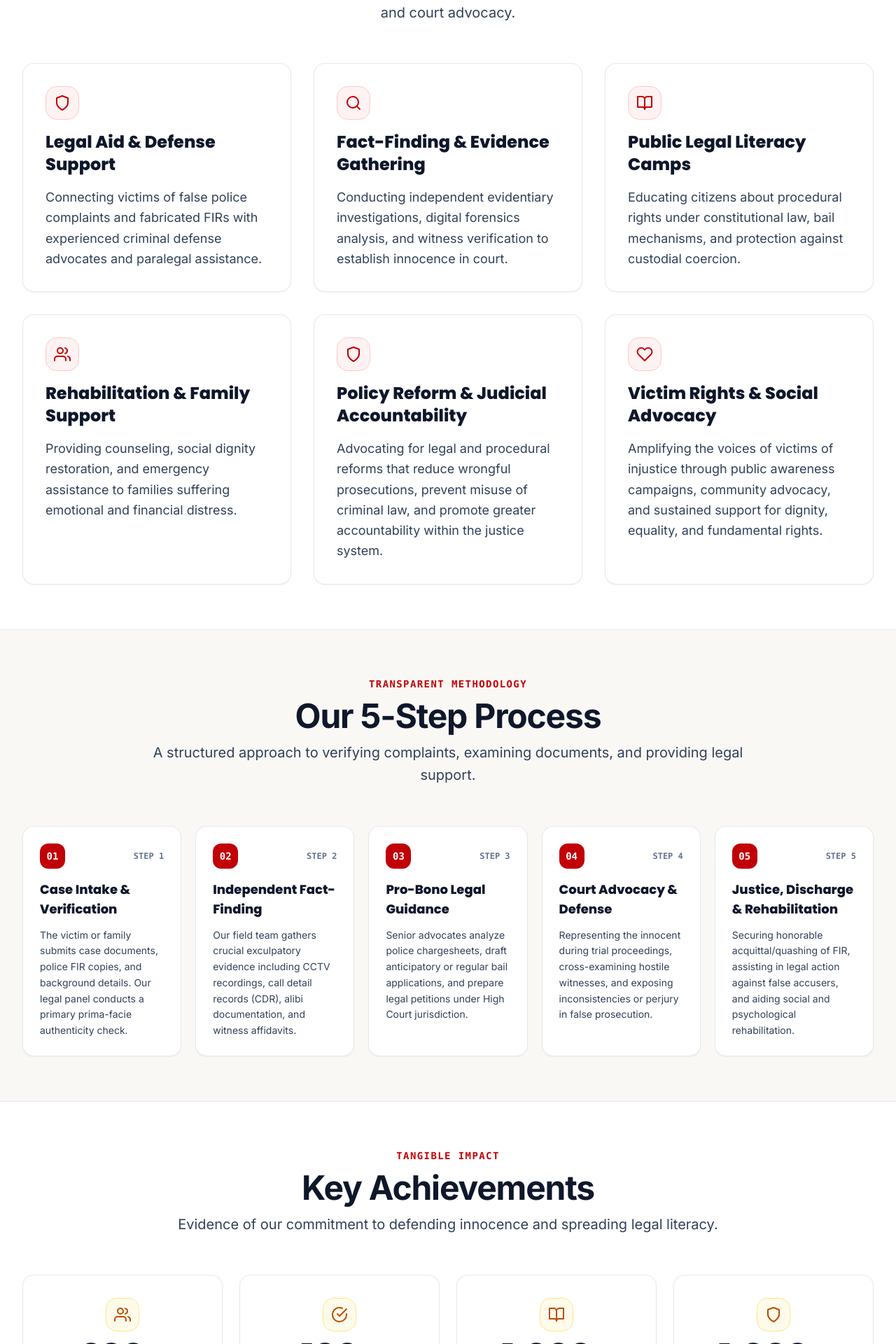
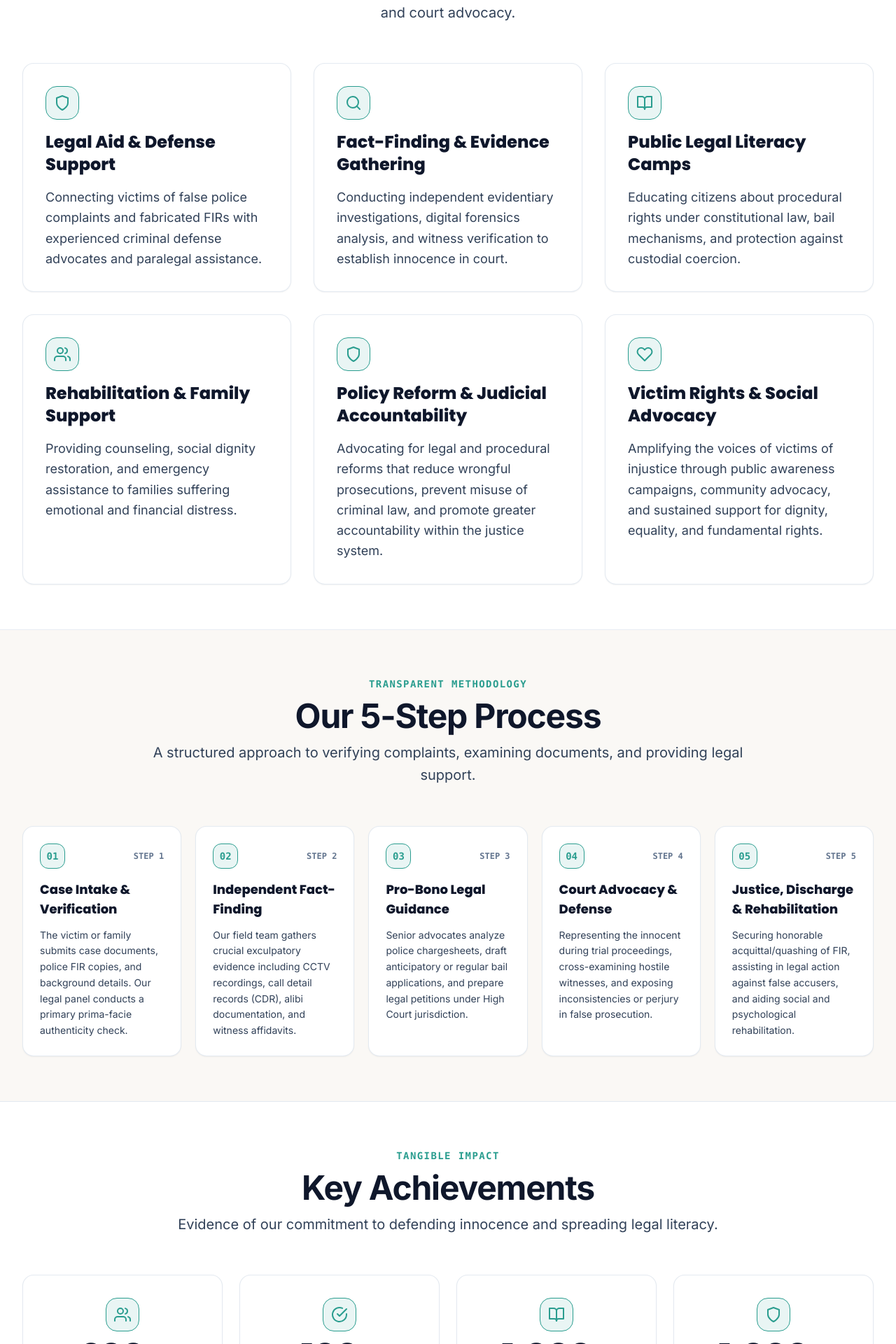
Before and after one commit to abufazal460/Unite-for-Nation, a React (Vite) app: page / in a window 1280 px wide. Shown: the part 1120-3040 px from the top of the page at 70% size. Built offline with nearby package versions, Linux system fonts and the light colour scheme; the HTML template or start-up script is replaced by a standard one.

Commit message:
home section badge color change complete theme

```diff
--- a/src/components/common/SectionTitle.jsx
+++ b/src/components/common/SectionTitle.jsx
@@ -12,7 +12,7 @@ export function SectionTitle({
   return (
     <div className={`space-y-3 mb-10 sm:mb-14 max-w-4xl ${align === "center" ? "mx-auto" : ""} ${alignClass} ${className}`}>
       {subtitle && (
-        <span className="inline-block text-xs sm:text-sm font-bold tracking-widest text-red-700 uppercase font-mono">
+        <span className="inline-block text-xs sm:text-sm font-bold tracking-widest text-[#2A9D8F] uppercase font-mono">
           {subtitle}
         </span>
       )}
--- a/src/components/sections/home/AchievementSection.jsx
+++ b/src/components/sections/home/AchievementSection.jsx
@@ -18,7 +18,7 @@ export function AchievementSection() {
         <div className="grid grid-cols-1 sm:grid-cols-2 lg:grid-cols-4 gap-6">
           {statistics.map((stat) => (
             <Card key={stat.id} className="text-center p-6 sm:p-8 space-y-3">
-              <div className="w-12 h-12 rounded-2xl bg-amber-50 text-amber-700 border border-amber-200 flex items-center justify-center font-bold mx-auto">
+              <div className="w-12 h-12 rounded-2xl bg-[#2A9D8F]/10 text-[#2A9D8F] border border-[#2A9D8F] flex items-center justify-center font-bold mx-auto">
                 <Icon name={stat.icon} className="w-6 h-6" />
               </div>
               <div className="text-3xl sm:text-4xl md:text-5xl font-heading font-extrabold text-slate-900">
--- a/src/components/sections/home/MissionSection.jsx
+++ b/src/components/sections/home/MissionSection.jsx
@@ -18,7 +18,7 @@ export function MissionSection() {
         <div className="grid grid-cols-1 md:grid-cols-3 gap-6 sm:gap-8">
           {mission.cards.map((card) => (
             <Card key={card.id} className="p-6 sm:p-8 space-y-4">
-              <div className="w-12 h-12 rounded-2xl bg-red-50 text-red-700 border border-red-200 flex items-center justify-center font-bold">
+              <div className="w-12 h-12 rounded-2xl bg-[#2A9D8F]/10 text-[#2A9D8F] border border-[#2A9D8F] flex items-center justify-center font-bold">
                 <Icon name={card.icon} className="w-6 h-6" />
               </div>
               <h3 className="text-xl sm:text-2xl font-heading font-extrabold text-slate-900">
--- a/src/components/sections/home/WorkProcessSection.jsx
+++ b/src/components/sections/home/WorkProcessSection.jsx
@@ -19,7 +19,7 @@ export function WorkProcessSection() {
           {timeline.map((step) => (
             <Card key={step.id} className="p-5 sm:p-6 space-y-3">
               <div className="flex items-center justify-between">
-                <span className="w-9 h-9 rounded-xl bg-red-700 text-white font-mono font-extrabold text-sm flex items-center justify-center">
+                <span className="w-9 h-9 rounded-xl bg-[#2A9D8F]/10 text-[#2A9D8F] border border-[#2A9D8F] font-mono font-extrabold text-sm flex items-center justify-center">
                   {step.stepNumber}
                 </span>
                 <span className="text-xs font-mono font-bold text-slate-500 uppercase">
```
